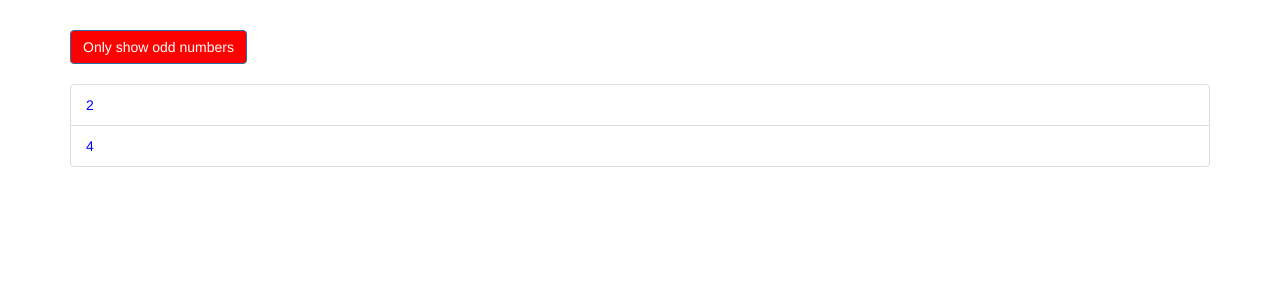
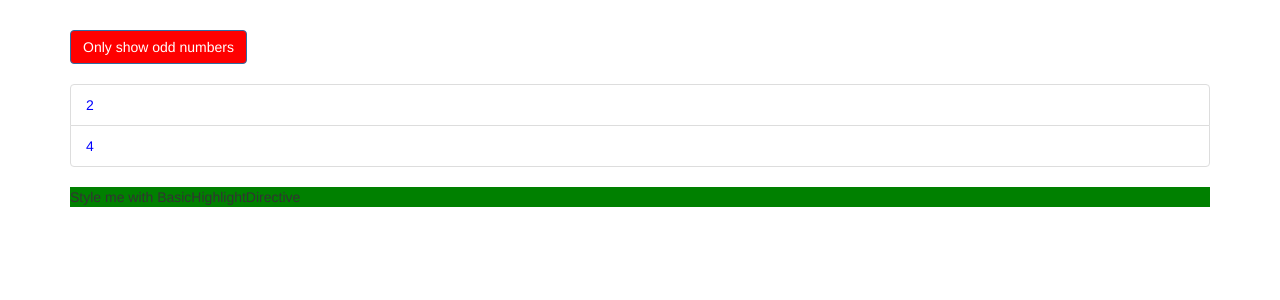
Before and after one commit to verlil/angular5-directives-start, an Angular app: page / in a window 1280 px wide. Shown: the top 300 px of the page. Built offline with nearby package versions, Linux system fonts and the light colour scheme.

Commit message:
custom, attribute directive

```diff
--- a/src/app/app.component.html
+++ b/src/app/app.component.html
@@ -25,6 +25,7 @@
           </li>
         </div>
       </ul>
+      <p appBasicHighlight>Style me with BasicHighlightDirective</p>
     </div>
   </div>
 </div>
--- a/src/app/app.module.ts
+++ b/src/app/app.module.ts
@@ -4,10 +4,13 @@ import { FormsModule } from '@angular/forms';
 import { HttpModule } from '@angular/http';
 
 import { AppComponent } from './app.component';
+import { BasicHighlightDirective } from './basic-highlight/basic-highlight.directive.ts';
+
 
 @NgModule({
   declarations: [
-    AppComponent
+    AppComponent,
+    BasicHighlightDirective
   ],
   imports: [
     BrowserModule,
--- /dev/null
+++ b/src/app/basic-highlight/basic-highlight.directive.ts
@@ -0,0 +1,16 @@
+import { Directive, ElementRef } from '@angular/core';
+
+@Directive({
+  selector: '[appBasicHighlight]'//square brackets mean that this wil be an attribute selector
+})
+
+export class BasicHighlightDirective implements OnInit{
+  constructor(private elementRef: ElementRef) {}// 'private' - is a shortcut,
+  //it automaticly creates a property and assign to it data that was sent
+  //to the constructor
+
+  ngOnInit() {
+    this.elementRef.nativeElement.style.backgroundColor = 'green';
+  }
+
+}
```
